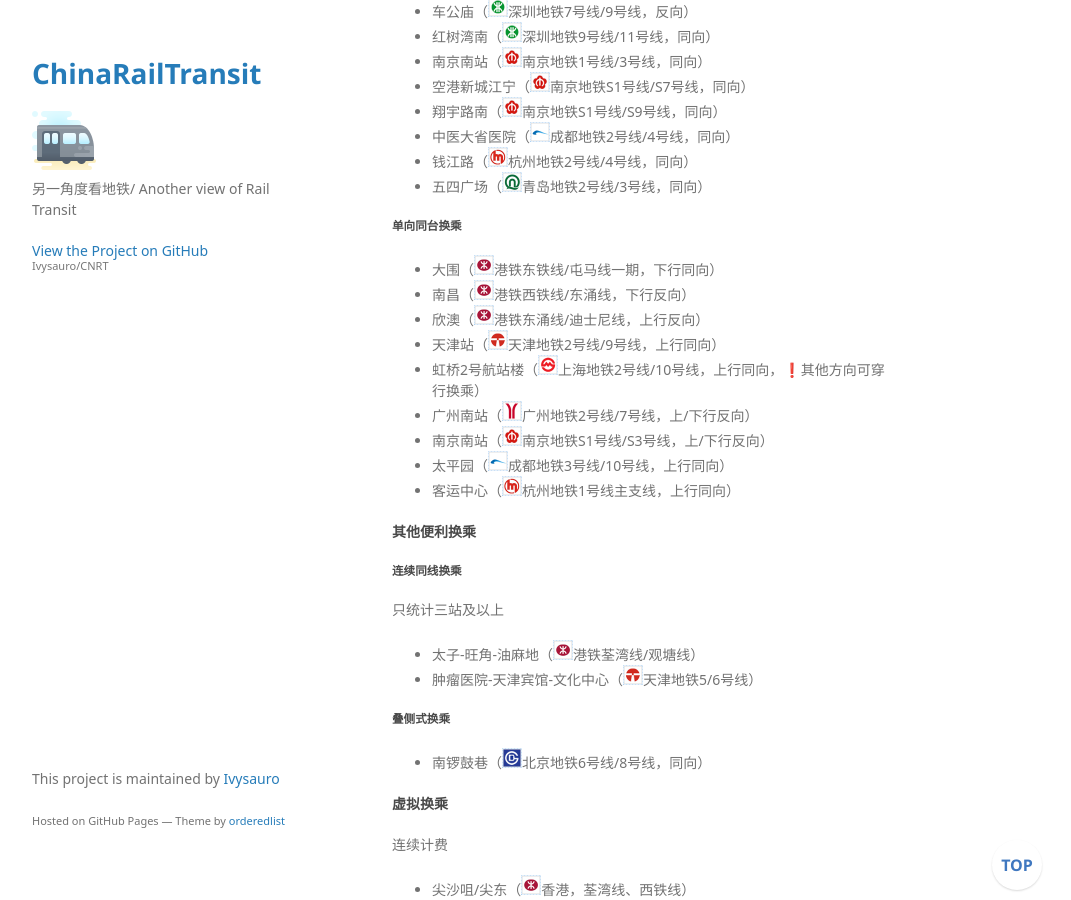
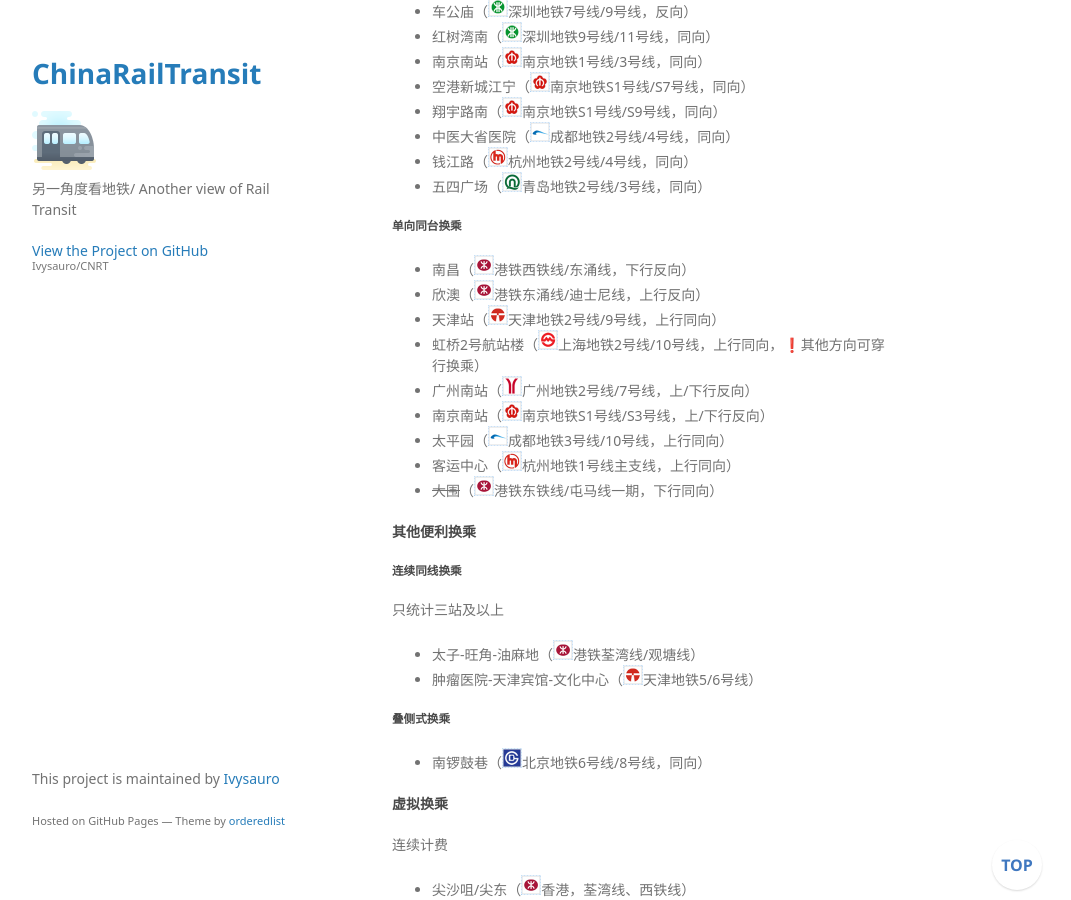
Before and after one commit to Ivysauro/CNRT, a Jekyll site: the page built from data/SpSta.md, in a window 1280 px wide and 900 px high, scrolled down 7543 px. Shown: the whole window, without its empty margins (178-1249 px from the left). Built offline with Jekyll 4.4.1, drawn with Linux system fonts in a browser that asks for light colours; some web fonts are replaced; our own code applies the rules of GitHub Pages for plain Markdown files; a script that is not in the unit is left out; some of the changed text lies outside the part shown.

Commit message:
🍊更新香港数据

```diff
--- a/data/SpSta.md
+++ b/data/SpSta.md
@@ -308,7 +308,6 @@
 - 五四广场（<img src="https://raw.githubusercontent.com/Ivysauro/CNRT/master/images/city/qd.gif" width="20" hegiht="20"/>青岛地铁2号线/3号线，同向）
 
 ##### 单向同台换乘
-- 大围（<img src="https://raw.githubusercontent.com/Ivysauro/CNRT/master/images/city/hk.gif" width="20" hegiht="20"/>港铁东铁线/屯马线一期，下行同向）
 - 南昌（<img src="https://raw.githubusercontent.com/Ivysauro/CNRT/master/images/city/hk.gif" width="20" hegiht="20"/>港铁西铁线/东涌线，下行反向）
 - 欣澳（<img src="https://raw.githubusercontent.com/Ivysauro/CNRT/master/images/city/hk.gif" width="20" hegiht="20"/>港铁东涌线/迪士尼线，上行反向）
 - 天津站（<img src="https://raw.githubusercontent.com/Ivysauro/CNRT/master/images/city/tj.gif" width="20" hegiht="20"/>天津地铁2号线/9号线，上行同向）
@@ -317,6 +316,7 @@
 - 南京南站（<img src="https://raw.githubusercontent.com/Ivysauro/CNRT/master/images/city/nj.gif" width="20" hegiht="20"/>南京地铁S1号线/S3号线，上/下行反向）
 - 太平园（<img src="https://raw.githubusercontent.com/Ivysauro/CNRT/master/images/city/cd.gif" width="20" hegiht="20"/>成都地铁3号线/10号线，上行同向）
 - 客运中心（<img src="https://raw.githubusercontent.com/Ivysauro/CNRT/master/images/city/hz.gif" width="20" hegiht="20"/>杭州地铁1号线主支线，上行同向）
+- ~~大围~~（<img src="https://raw.githubusercontent.com/Ivysauro/CNRT/master/images/city/hk.gif" width="20" hegiht="20"/>港铁东铁线/屯马线一期，下行同向）
 
 #### 其他便利换乘
 ##### 连续同线换乘
```
Also changed, not shown: other parts of data/SpSta.md (+2 -0 lines).
